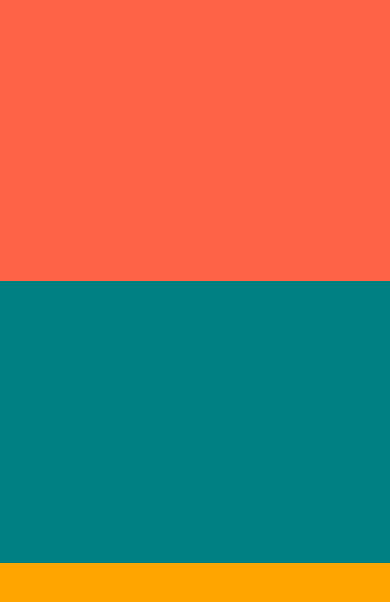
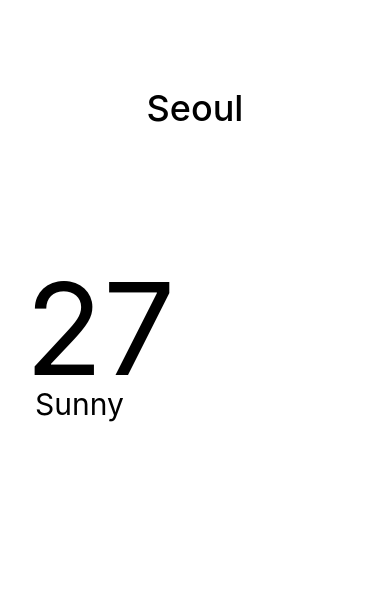
Before and after one commit to parkgeonwoong/Expo-ReactNative, a React Native app in the folder Weather/: screen / in a window 390 px wide. Shown: the top 602 px of the page. Built offline with nearby package versions, Linux system fonts and the light colour scheme.

Commit message:
Weather Layout

```diff
--- a/Weather/App.js
+++ b/Weather/App.js
@@ -3,12 +3,58 @@ import { StyleSheet, Text, View, ScrollView } from "react-native";
 
 export default function App() {
   return (
-    <View style={{ flex: 1 }}>
-      <View style={{ flex: 1, backgroundColor: "tomato" }}></View>
-      <View style={{ flex: 1, backgroundColor: "teal" }}></View>
-      <View style={{ flex: 1, backgroundColor: "orange" }}></View>
+    <View style={styles.container}>
+      <View style={styles.city}>
+        <Text style={styles.cityName}>Seoul</Text>
+      </View>
+      <View style={styles.weather}>
+        <View style={styles.day}>
+          <Text style={styles.temp}>27</Text>
+          <Text style={styles.description}>Sunny</Text>
+        </View>
+      </View>
+      <StatusBar style="dark" />
     </View>
   );
 }
 
-const styles = StyleSheet.create({});
+const styles = StyleSheet.create({
+  container: {
+    flex: 1,
+    backgroundColor: "white",
+  },
+  city: {
+    flex: 1,
+    justifyContent: "center",
+    alignItems: "center",
+    margin: 5,
+    borderRadius: 10,
+    backgroundColor: "white",
+    elevation: 5,
+  },
+  cityName: {
+    fontSize: 36,
+    fontWeight: "500",
+  },
+  weather: {
+    flex: 3,
+    margin: 5,
+    borderRadius: 10,
+    backgroundColor: "white",
+    elevation: 5,
+  },
+  day: {
+    flex: 1,
+    marginLeft: 20,
+    // alignItems: "center",
+  },
+  temp: {
+    marginTop: 30,
+    fontSize: 128,
+  },
+  description: {
+    marginLeft: 10,
+    marginTop: -20,
+    fontSize: 30,
+  },
+});
--- a/Weather/package.json
+++ b/Weather/package.json
@@ -11,6 +11,7 @@
   },
   "dependencies": {
     "expo": "~44.0.0",
+    "expo-font": "~10.0.4",
     "expo-status-bar": "~1.2.0",
     "react": "17.0.1",
     "react-dom": "17.0.1",
```
Also changed, not shown: 1 other file (tests, documents, lock files or other folders).
